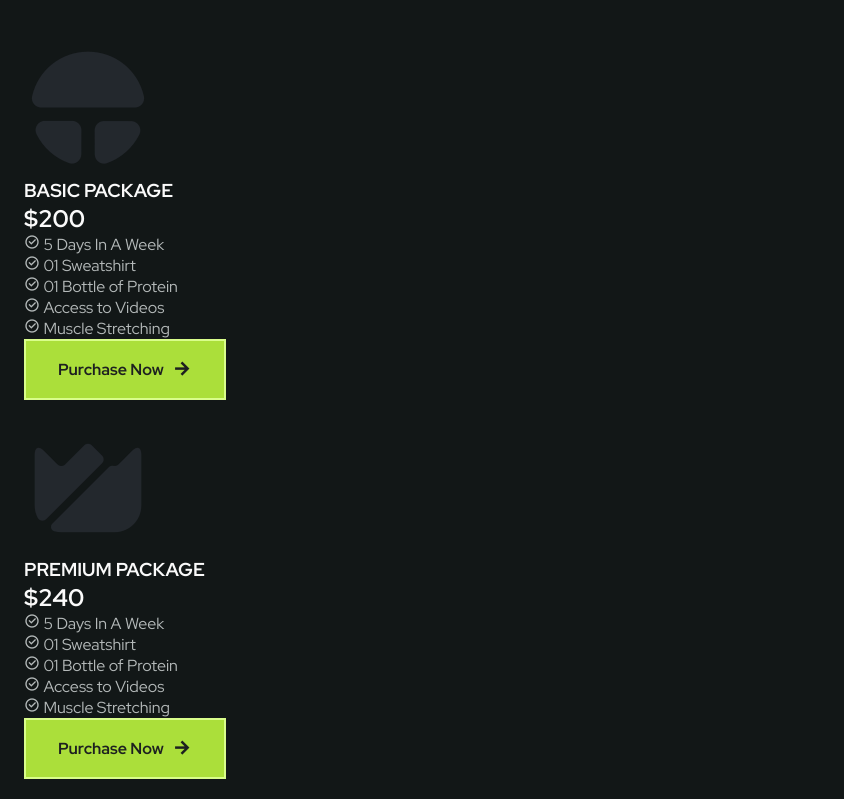
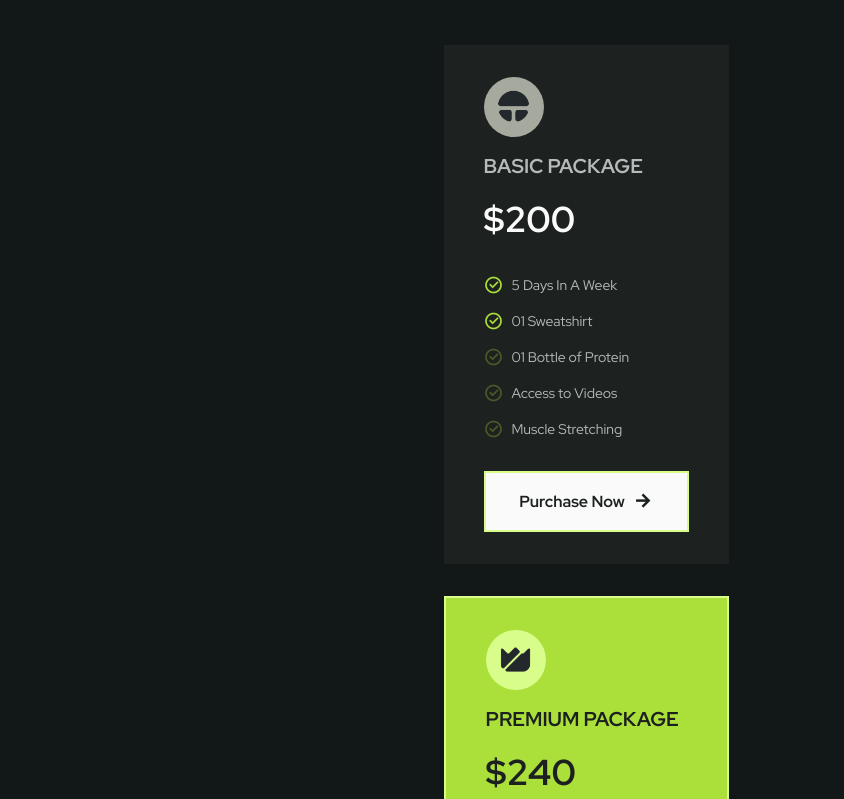
Before and after one commit to yarasa27/Gym-Website, a plain HTML site: page index.html in a window 1280 px wide. Shown: the part 3516-4315 px from the top of the page, without its empty margins (0-844 px from the left). Drawn offline with nearby package versions, Linux system fonts and the light colour scheme.

Commit message:
pricing html css finished and starting calculate

```diff
--- a/assets/css/styles.css
+++ b/assets/css/styles.css
@@ -470,7 +470,77 @@ img {
 }
 
 /*=============== PRICING ===============*/
-
+.pricing__container{
+  grid-template-columns: 285px;
+  justify-content: center;
+  row-gap: 2rem;
+}
+.pricing__card,
+.pricing__shape,
+.pricing__list{
+  display: grid;
+}
+.pricing__card{
+  row-gap: 2rem;
+  background-color: hsla(79, 6%, 64%, .07);
+  padding: 2rem 2.5rem;
+}
+.pricing__img{
+  width: 35px;
+}
+.pricing__shape{
+  width: 60px;
+  height: 60px;
+  background-color: var(--first-color-gray);
+  border-radius: 50%;
+  place-items: center;
+  margin-bottom: 1rem;
+}
+.pricing__title{
+  font-size: var(--h3-font-size);
+  color: var(--text-color);
+  margin-bottom: 1rem;
+}
+.pricing__number{
+  font-size: var(--h1-font-size);
+}
+.pricing__list{
+  row-gap: 1rem;
+}
+.pricing__item{
+  display: flex;
+  column-gap: .5rem;
+  align-items: center;
+  font-size: var(--small-font-size);
+}
+.pricing__item i{
+  font-size: 1.25rem;
+  color: var(--first-color);
+}
+.pricing__item-opacity{
+  opacity: .3;
+}
+.pricing__button{
+  background-color: var(--title-color);
+}
+.pricing__button:hover{
+  background-color: var(--title-color);
+}
+.pricing__card-active{
+  background-color: var(--first-color);
+  border: 2px solid var(--first-color-light);
+}
+.pricing__card-active .pricing__shape{
+  background-color: var(--first-color-light);
+}
+.pricing__card-active .pricing__item i{
+  color: var(--title-color);
+}
+.pricing__card-active .pricing__title,
+.pricing__card-active .pricing__number,
+.pricing__card-active .pricing__item{
+  color: var(--title-color-black);
+}
 
 /*=============== CALCULATE ===============*/
 
--- a/index.html
+++ b/index.html
@@ -227,20 +227,20 @@
                                     <i class="ri-checkbox-circle-line"></i> 01 Sweatshirt
                                 </li>
                                 <li class="pricing__item">
-                                    <i class="ri-checkbox-circle-line"></i> 01 Bottle of Protein
+                                    <i class="ri-checkbox-circle-line pricing__item-opacity"></i> 01 Bottle of Protein
                                 </li>
                                 <li class="pricing__item">
-                                    <i class="ri-checkbox-circle-line"></i> Access to Videos
+                                    <i class="ri-checkbox-circle-line pricing__item-opacity"></i> Access to Videos
                                 </li>
                                 <li class="pricing__item">
-                                    <i class="ri-checkbox-circle-line"></i> Muscle Stretching
+                                    <i class="ri-checkbox-circle-line pricing__item-opacity"></i> Muscle Stretching
                                 </li>
                             </ul>
                             <a href="#" class="button button__flex pricing__button">
                                 Purchase Now <i class="ri-arrow-right-line"></i>
                             </a>
                         </article>
-                        <article class="pricing__card">
+                        <article class="pricing__card pricing__card-active">
                             <header class="pricing__header">
                                 <div class="pricing__shape">
                                     <img src="assets/img/pricing2.png" alt="pricing image" class="pricing__img">
@@ -259,10 +259,10 @@
                                     <i class="ri-checkbox-circle-line"></i> 01 Bottle of Protein
                                 </li>
                                 <li class="pricing__item">
-                                    <i class="ri-checkbox-circle-line"></i> Access to Videos
+                                    <i class="ri-checkbox-circle-line pricing__item-opacity"></i> Access to Videos
                                 </li>
                                 <li class="pricing__item">
-                                    <i class="ri-checkbox-circle-line"></i> Muscle Stretching
+                                    <i class="ri-checkbox-circle-line pricing__item-opacity"></i> Muscle Stretching
                                 </li>
                             </ul>
                             <a href="#" class="button button__flex pricing__button">
```
